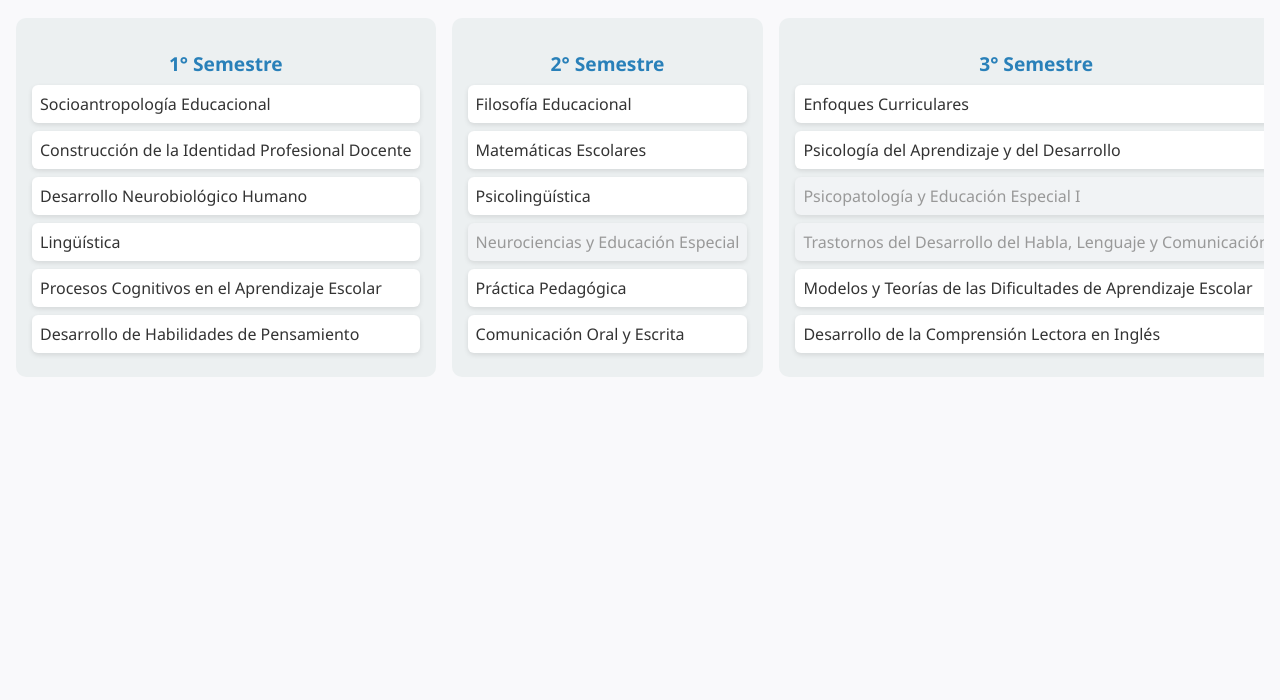
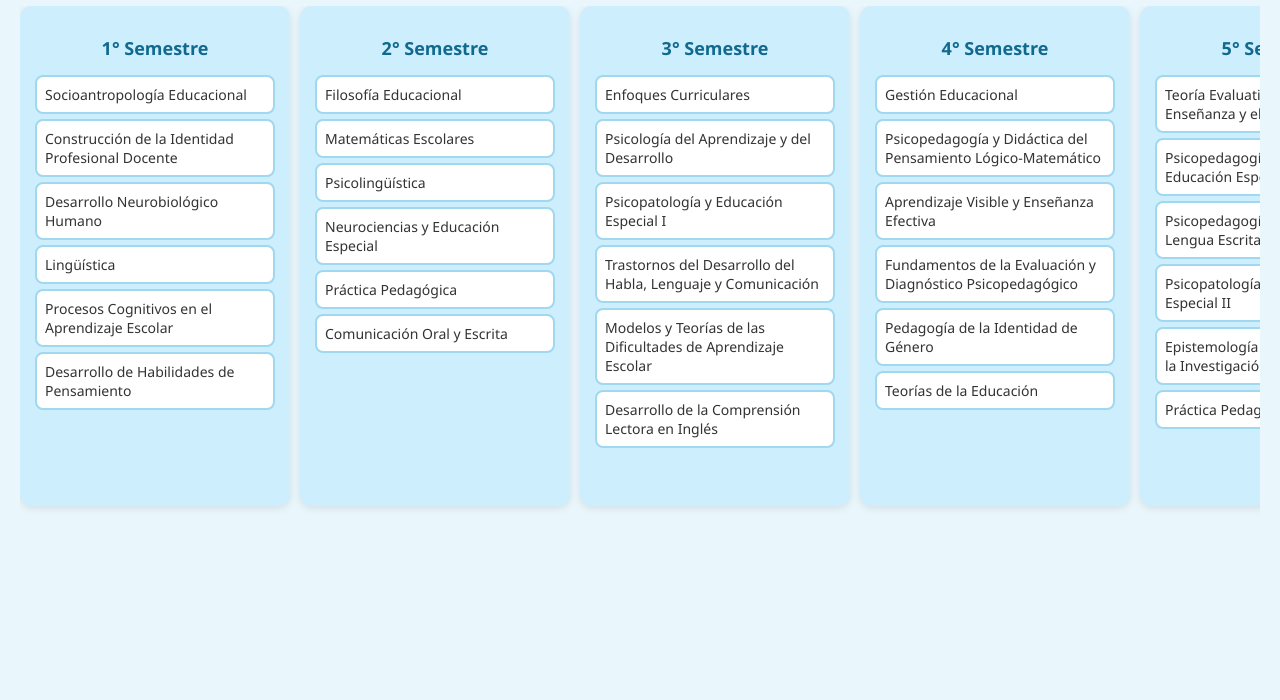
Before and after one commit to CristianMauri9/Malla-EDI, a plain HTML site: page index.html in a window 1280 px wide. Shown: the part 100-800 px from the top of the page. Drawn offline with Linux system fonts and the light colour scheme.

Commit message:
Update index.html

```diff
--- a/index.html
+++ b/index.html
@@ -2,216 +2,223 @@
 <html lang="es">
 <head>
   <meta charset="UTF-8">
-  <title>Pedagogía en Educación Diferencial</title>
+  <meta name="viewport" content="width=device-width, initial-scale=1.0">
+  <title>Malla Pedagogía en Educación Diferencial</title>
   <style>
     body {
-      font-family: "Segoe UI", sans-serif;
-      background: #f9f9fb;
+      font-family: 'Segoe UI', sans-serif;
+      background: #e9f6fc;
+      margin: 0;
+      padding: 20px;
       color: #333;
-      margin: 0;
-      padding: 1rem;
     }
     h1 {
       text-align: center;
-      color: #2c3e50;
+      color: #2a7ca3;
     }
     .grid {
       display: flex;
       overflow-x: auto;
-      gap: 1rem;
-      padding: 1rem 0;
+      gap: 10px;
+      padding-bottom: 20px;
     }
     .semester {
-      background: #ecf0f1;
-      border-radius: 10px;
-      padding: 1rem;
-      min-width: 200px;
-      flex-shrink: 0;
+      background: #cdeefd;
+      padding: 15px;
+      border-radius: 12px;
+      min-width: 240px;
+      box-shadow: 0 2px 8px rgba(0,0,0,0.1);
     }
     .semester h2 {
-      font-size: 1.2rem;
       text-align: center;
-      margin-bottom: 0.5rem;
-      color: #2980b9;
+      font-size: 18px;
+      color: #11698e;
     }
     .subject {
-      background: white;
-      border-radius: 6px;
-      padding: 0.5rem;
-      margin: 0.5rem 0;
-      box-shadow: 0 2px 5px rgba(0,0,0,0.1);
+      background: #fff;
+      border: 2px solid #a0d8ef;
+      border-radius: 8px;
+      margin: 5px 0;
+      padding: 8px;
+      font-size: 14px;
       cursor: pointer;
+      transition: background 0.3s, color 0.3s;
       position: relative;
-      transition: background 0.3s;
-    }
-    .subject:hover {
-      background: #d0ebff;
     }
     .subject.completed {
-      background: #b2f2bb;
+      background: #b2e7cb;
+      border-color: #59b48d;
+      color: #155b3f;
       text-decoration: line-through;
     }
     .subject.locked {
-      background: #f1f3f5;
-      color: #999;
+      background: #f0f0f0;
+      color: #888;
       cursor: not-allowed;
     }
-    .subject.locked:hover::after {
+    .subject.locked::after {
       content: attr(data-tooltip);
       position: absolute;
-      bottom: 100%;
-      left: 0;
-      background: #333;
-      color: white;
-      padding: 4px 8px;
-      border-radius: 4px;
+      top: 0;
+      left: 100%;
+      margin-left: 8px;
+      background: #222;
+      color: #fff;
+      padding: 5px;
+      border-radius: 6px;
+      font-size: 12px;
       white-space: nowrap;
-      font-size: 0.75rem;
+      display: none;
+    }
+    .subject.locked:hover::after {
+      display: block;
     }
   </style>
 </head>
 <body>
-  <h1>Pedagogía en Educación Diferencial</h1>
+  <h1>Malla Pedagogía en Educación Diferencial</h1>
   <div class="grid" id="malla"></div>
-
   <script>
-    const subjects = {
-      "1° Semestre": [
+    const malla = [
+      {
+        semestre: "1° Semestre",
+        asignaturas: [
           "Socioantropología Educacional",
           "Construcción de la Identidad Profesional Docente",
           "Desarrollo Neurobiológico Humano",
           "Lingüística",
           "Procesos Cognitivos en el Aprendizaje Escolar",
           "Desarrollo de Habilidades de Pensamiento"
-      ],
-      "2° Semestre": [
+        ]
+      },
+      {
+        semestre: "2° Semestre",
+        asignaturas: [
           "Filosofía Educacional",
           "Matemáticas Escolares",
           "Psicolingüística",
           "Neurociencias y Educación Especial",
           "Práctica Pedagógica",
           "Comunicación Oral y Escrita"
-      ],
-      "3° Semestre": [
+        ]
+      },
+      {
+        semestre: "3° Semestre",
+        asignaturas: [
           "Enfoques Curriculares",
           "Psicología del Aprendizaje y del Desarrollo",
           "Psicopatología y Educación Especial I",
           "Trastornos del Desarrollo del Habla, Lenguaje y Comunicación",
           "Modelos y Teorías de las Dificultades de Aprendizaje Escolar",
           "Desarrollo de la Comprensión Lectora en Inglés"
-      ],
-      "4° Semestre": [
+        ]
+      },
+      {
+        semestre: "4° Semestre",
+        asignaturas: [
           "Gestión Educacional",
           "Psicopedagogía y Didáctica del Pensamiento Lógico-Matemático",
           "Aprendizaje Visible y Enseñanza Efectiva",
           "Fundamentos de la Evaluación y Diagnóstico Psicopedagógico",
           "Pedagogía de la Identidad de Género",
           "Teorías de la Educación"
-      ],
-      "5° Semestre": [
+        ]
+      },
+      {
+        semestre: "5° Semestre",
+        asignaturas: [
           "Teoría Evaluativa de la Enseñanza y el Aprendizaje",
           "Psicopedagogía de la Familia en Educación Especial",
           "Psicopedagogía y Didáctica de la Lengua Escrita",
           "Psicopatología y Educación Especial II",
           "Epistemología y Paradigmas de la Investigación Educacional",
           "Práctica Pedagógica"
-      ],
-      "6° Semestre": [
+        ]
+      },
+      {
+        semestre: "6° Semestre",
+        asignaturas: [
           "Diseño de Procesos Evaluativos para el Aprendizaje",
           "Diseño y Adaptación Curricular",
           "Psicopedagogía y Didáctica del Lenguaje Oral y la Comunicación",
           "Psicopedagogía de las Habilidades Sociales y la Convivencia Escolar",
           "Psicopedagogía de la Expresión Plástica y Cognición",
           "Metodología de la Investigación Educacional"
-      ],
-      "7° Semestre": [
+        ]
+      },
+      {
+        semestre: "7° Semestre",
+        asignaturas: [
           "Fundamentos para la Inclusión Educacional",
-        "Psicopedagogía y Didáctica de las Dificultades de la Lectura y del Aprendizaje de las Matemáticas",
-        "Teoría y Aplicaciones Curriculares de la Evaluación Psicopedagógica",
+          "Psicopedagogía y Didáctica de las Dificultades de Aprendizaje de la Lengua Escrita",
+          "Psicopedagogía y Didáctica de las Dificultades de Aprendizaje de las Matemáticas",
+          "Teoría y Aplicaciones Curriculares en la Evaluación Psicopedagógica",
           "Práctica Pedagógica",
           "Análisis de Proyectos de Investigación Educativa"
-      ],
-      "8° Semestre": [
+        ]
+      },
+      {
+        semestre: "8° Semestre",
+        asignaturas: [
           "Psicopedagogía y Didáctica de la Enseñanza de las Ciencias",
           "Psicopedagogía del Pensamiento Crítico y Creativo",
           "Diseño de Proyectos de Inclusión Educacional",
           "Recursos Digitales para el Aprendizaje e Inclusión Educativa",
           "Practicum en Evaluación y Diagnóstico Psicopedagógico",
           "Seminario de Licenciatura"
-      ],
-      "9° Semestre": [
+        ]
+      },
+      {
+        semestre: "9° Semestre",
+        asignaturas: [
           "Psicopedagogía de la Atención Temprana",
           "Psicopedagogía y Didáctica de la Psicomotricidad",
           "Proyectos de Innovación Pedagógica para la Inclusión Educativa",
           "Pensamiento Crítico y Resolución de Problemas"
-      ],
-      "10° Semestre": [
+        ]
+      },
+      {
+        semestre: "10° Semestre",
+        asignaturas: [
           "Práctica Profesional",
           "Educación y Formación Ciudadana"
         ]
-    };
+      }
+    ];
 
-    const requisitos = {
-      "Psicopatología y Educación Especial I": ["Desarrollo Neurobiológico Humano"],
-      "Trastornos del Desarrollo del Habla, Lenguaje y Comunicación": ["Lingüística"],
-      "Neurociencias y Educación Especial": ["Desarrollo Neurobiológico Humano"],
-      "Psicopatología y Educación Especial II": ["Psicopatología y Educación Especial I"],
-      "Psicopedagogía y Didáctica del Pensamiento Lógico-Matemático": ["Matemáticas Escolares"],
-      "Psicopedagogía y Didáctica de la Lengua Escrita": ["Comunicación Oral y Escrita"],
-      "Psicopedagogía y Didáctica del Lenguaje Oral y la Comunicación": ["Lingüística"],
-      "Diseño y Adaptación Curricular": ["Enfoques Curriculares"],
-      "Psicopedagogía y Didáctica de las Dificultades de la Lectura y del Aprendizaje de las Matemáticas": ["Psicopedagogía y Didáctica del Pensamiento Lógico-Matemático"],
-      "Teoría y Aplicaciones Curriculares de la Evaluación Psicopedagógica": ["Fundamentos de la Evaluación y Diagnóstico Psicopedagógico"],
-      "Psicopedagogía del Pensamiento Crítico y Creativo": ["Desarrollo de Habilidades de Pensamiento"],
-      "Practicum en Evaluación y Diagnóstico Psicopedagógico": ["Fundamentos de la Evaluación y Diagnóstico Psicopedagógico"],
-      "Seminario de Licenciatura": ["Metodología de la Investigación Educacional"],
-      "Práctica Profesional": ["Práctica Pedagógica"]
-    };
+    const state = JSON.parse(localStorage.getItem("mallaEstado") || "{}")
 
-    const mallaDiv = document.getElementById('malla');
-    const completadas = JSON.parse(localStorage.getItem('materiasCompletadas') || '[]');
-
-    function guardarProgreso() {
-      localStorage.setItem('materiasCompletadas', JSON.stringify(completadas));
+    function saveState() {
+      localStorage.setItem("mallaEstado", JSON.stringify(state));
     }
 
-    function puedeActivarse(nombre) {
-      const reqs = requisitos[nombre];
-      return !reqs || reqs.every(r => completadas.includes(r));
+    function toggleAsignatura(clave) {
+      state[clave] = !state[clave];
+      saveState();
+      render();
     }
 
-    for (const [semestre, ramos] of Object.entries(subjects)) {
-      const col = document.createElement('div');
-      col.className = 'semester';
-      col.innerHTML = `<h2>${semestre}</h2>`;
-      ramos.forEach(materia => {
-        const div = document.createElement('div');
-        div.textContent = materia;
-        div.className = 'subject';
-        if (completadas.includes(materia)) {
-          div.classList.add('completed');
-        } else if (!puedeActivarse(materia)) {
-          div.classList.add('locked');
-          div.setAttribute('data-tooltip', 'Requiere: ' + requisitos[materia].join(', '));
+    function render() {
+      const cont = document.getElementById("malla");
+      cont.innerHTML = "";
+      malla.forEach((sem, i) => {
+        const col = document.createElement("div");
+        col.className = "semester";
+        col.innerHTML = `<h2>${sem.semestre}</h2>`;
+        sem.asignaturas.forEach((asig, j) => {
+          const clave = `${i}-${j}`;
+          const div = document.createElement("div");
+          div.className = "subject";
+          div.textContent = asig;
+          if (state[clave]) div.classList.add("completed");
+          div.onclick = () => toggleAsignatura(clave);
+          col.appendChild(div);
+        });
+        cont.appendChild(col);
+      });
     }
 
-        div.addEventListener('click', () => {
-          if (div.classList.contains('locked')) return;
-          div.classList.toggle('completed');
-          if (div.classList.contains('completed')) {
-            completadas.push(materia);
-          } else {
-            const i = completadas.indexOf(materia);
-            if (i >= 0) completadas.splice(i, 1);
-          }
-          guardarProgreso();
-          location.reload();
-        });
-
-        col.appendChild(div);
-      });
-      mallaDiv.appendChild(col);
-    }
+    render();
   </script>
 </body>
 </html>
```
Lines whose indentation alone changed are shown as unchanged.
